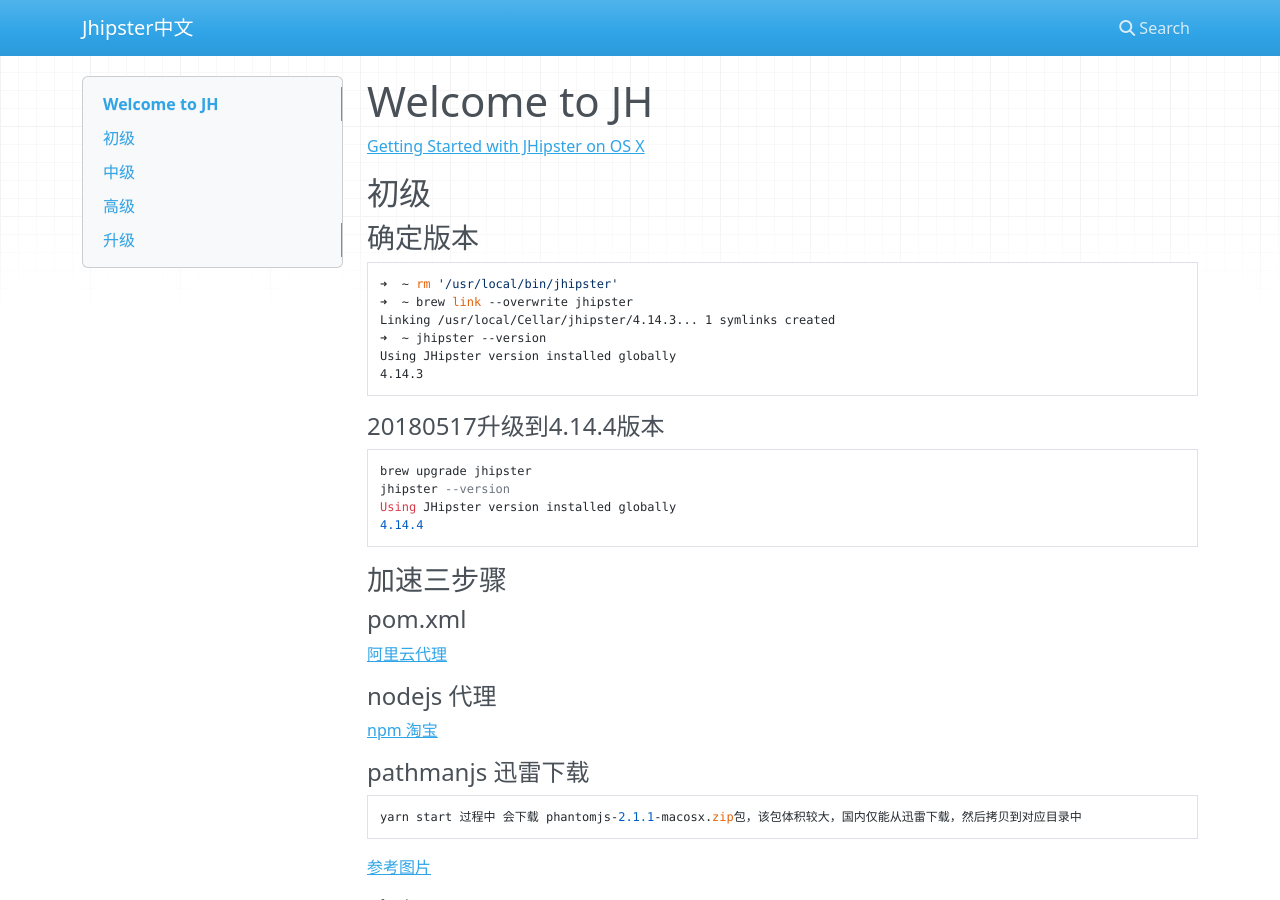
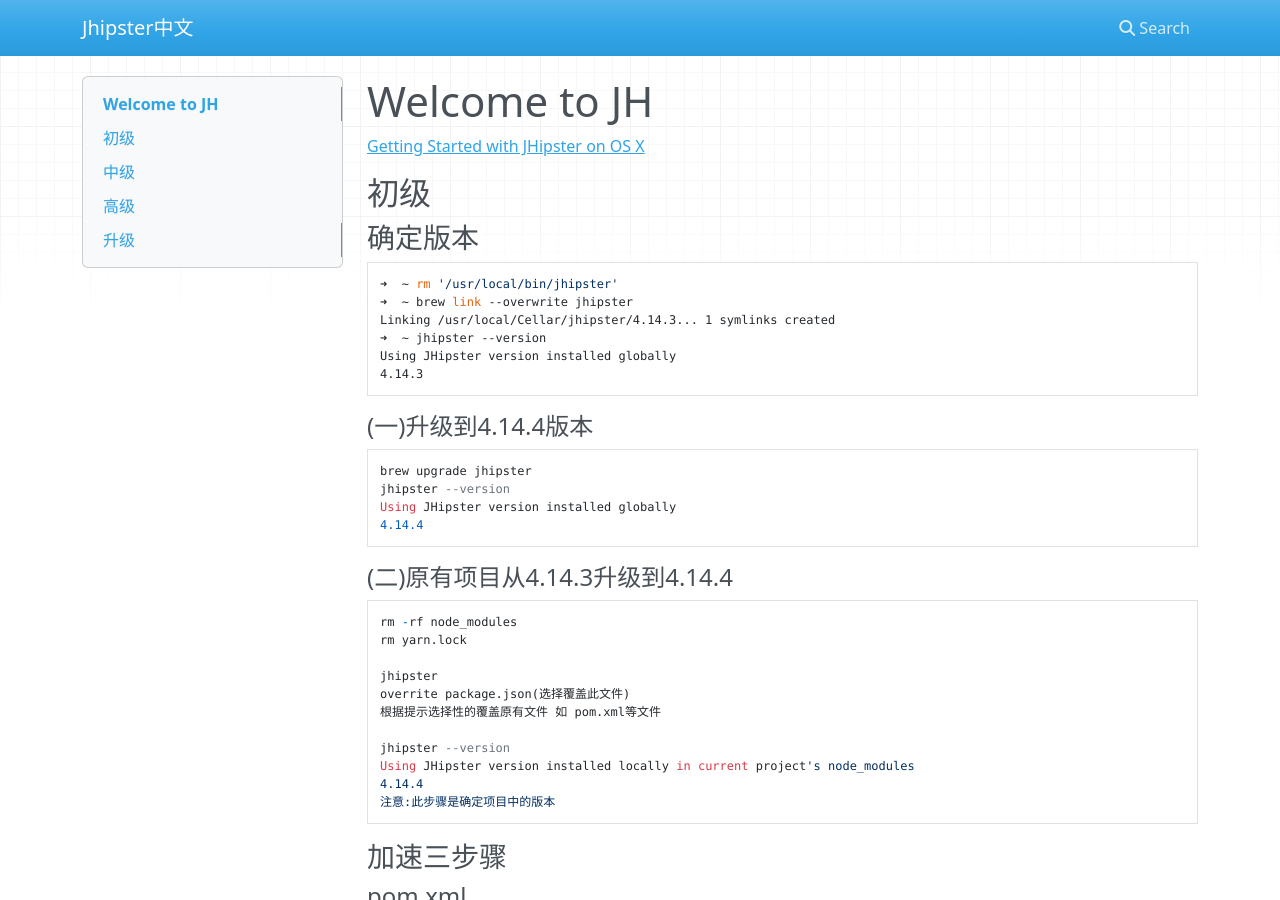
Before and after one commit to StayHungryStayFoolish/JHipsterQuestionGather, an MkDocs documentation site: the page built from docs/index.md, in a window 1280 px wide and 900 px high. Built offline with MkDocs 1.6.1, drawn with Linux system fonts in a browser that asks for light colours; nearby versions of some CDN libraries.

Commit message:
已建项目 升级jh版本 4.14.3->4.14.4

````diff
--- a/docs/index.md
+++ b/docs/index.md
@@ -13,12 +13,32 @@
     Using JHipster version installed globally
     4.14.3
 
-#### 20180517升级到4.14.4版本
+#### (一)升级到4.14.4版本
 
     brew upgrade jhipster
     jhipster --version
     Using JHipster version installed globally
     4.14.4
+
+#### (二)原有项目从4.14.3升级到4.14.4
+
+```
+rm -rf node_modules
+rm yarn.lock
+
+jhipster
+overrite package.json(选择覆盖此文件)
+根据提示选择性的覆盖原有文件 如 pom.xml等文件
+
+jhipster --version
+Using JHipster version installed locally in current project's node_modules
+4.14.4
+注意:此步骤是确定项目中的版本
+```
+
+
+
+
 
 ### 加速三步骤
 
````
